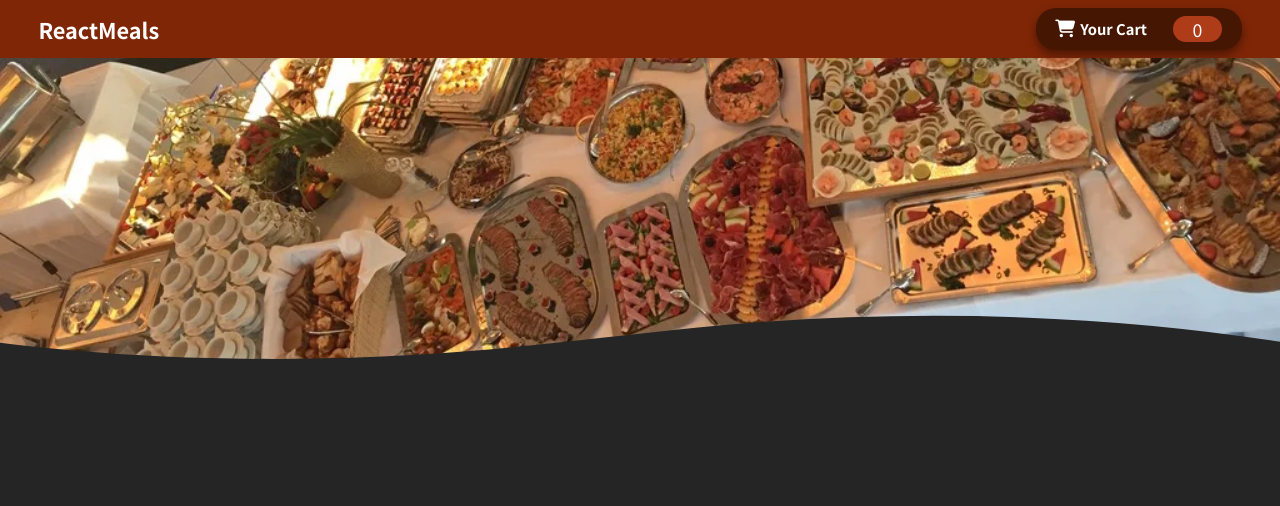
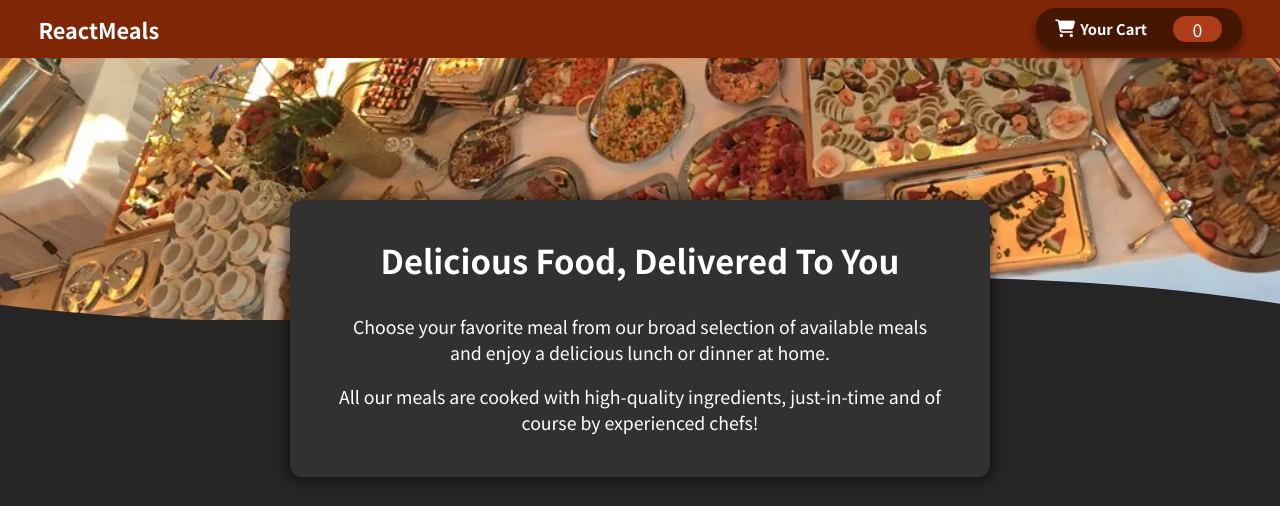
Before and after one commit to ArtemBohak/ReactMeals, a React (Create React App) app: page / in a window 1280 px wide. Shown: the top 506 px of the page. Built offline with nearby package versions, Linux system fonts and the light colour scheme.

Commit message:
Created new components, upgraded styling. * Greeting component added. * Card component created for styling other components. * Small fixes of styling the background image.

```diff
--- a/src/App.js
+++ b/src/App.js
@@ -1,10 +1,12 @@
 import React from 'react';
 import Header from './Components/Header/Header'
+import Greeting from './Components/Greeting/Greeting'
 
 function App() {
   return (
     <React.Fragment>
       <Header />
+      <Greeting />
     </React.Fragment>
   );
 }
--- /dev/null
+++ b/src/Components/CardStyle/Card.js
@@ -0,0 +1,10 @@
+import React from "react";
+import styles from "./Card.module.css";
+
+function Card({children, className, ...props}) {
+  return <div className={`${styles['card']} ${className}`}>
+    {children}
+  </div>;
+}
+
+export default Card;
--- /dev/null
+++ b/src/Components/CardStyle/Card.module.css
@@ -0,0 +1 @@
+.card{padding:2% 4% 2% 4%;border-radius:12px;color:#fff;background-color:var(--dark);-webkit-box-shadow:0 0px 10px 5px rgba(0,0,0,0.4);box-shadow:0 0px 10px 5px rgba(0,0,0,0.4)}
--- /dev/null
+++ b/src/Components/CardStyle/Card.module.scss
@@ -0,0 +1,8 @@
+.card {
+  padding: 2% 4% 2% 4%;
+  border-radius: 12px;
+
+  color: #fff;
+  background-color: var(--dark);
+  box-shadow: 0 0px 10px 5px rgba($color: #000000, $alpha: 0.4);
+}
--- /dev/null
+++ b/src/Components/Greeting/Greeting.js
@@ -0,0 +1,21 @@
+import React from "react";
+
+import styles from "./Greeting.module.css";
+
+import Card from "../CardStyle/Card";
+
+export default function Greeting(props) {
+  return (
+    <Card className={styles["greeting-wrapper"]}>
+      <h2>Delicious Food, Delivered To You</h2>
+      <p>
+        Choose your favorite meal from our broad selection of available meals
+        and enjoy a delicious lunch or dinner at home.
+      </p>
+      <p>
+        All our meals are cooked with high-quality ingredients, just-in-time and
+        of course by experienced chefs!
+      </p>
+    </Card>
+  );
+}
--- /dev/null
+++ b/src/Components/Greeting/Greeting.module.css
@@ -0,0 +1 @@
+.greeting-wrapper{text-align:center;max-width:700px;margin:25vh auto 2vh auto}.greeting-wrapper h2{font-size:calc(var(--adaptive-font) * 1.85);font-weight:700;margin:2% 0 5%}.greeting-wrapper p{font-size:calc(var(--adaptive-font));font-weight:400}
--- /dev/null
+++ b/src/Components/Greeting/Greeting.module.scss
@@ -0,0 +1,17 @@
+.greeting-wrapper {
+  text-align: center;
+  max-width: 700px;
+  margin: 25vh auto 2vh auto;
+
+  & h2 {
+    font-size: calc(var(--adaptive-font) * 1.85);
+    font-weight: 700;
+
+    margin: 2% 0 5%;
+  }
+
+  & p {
+    font-size: calc(var(--adaptive-font));
+    font-weight: 400;
+  }
+}
--- a/src/index.css
+++ b/src/index.css
@@ -1,7 +1,7 @@
 @import url("https://fonts.googleapis.com/css2?family=Noto+Sans+JP:wght@400;700&display=swap");
 
 :root {
-  --adaptive-font: calc(16px + 2 * ((100vw - 320px) / (1440 - 320)));
+  --adaptive-font: calc(16px + 2   * ((100vw - 320px) / (1440 - 320)));
   --orange: #7f2607;
   --dark-orange: #451602;
   --dark: #323132;
@@ -18,24 +18,30 @@ html {
 body {
   margin: 0;
   background-color: #262526;
+  font-size: var(--adaptive-font);
+}
+
+#root {
+  padding: 0 3vw;
 }
 
 #background-image {
   width: 100vw;
-  height: 45vh;
+  height: 40vh;
   z-index: -1;
+
 
   background-position: 50% 50%;
   background-size: cover;
   background-image: url(./Images/meals.webp);
-  position: relative;
+  position: absolute;
   left: 0;
   top: 0;
 }
 
 .wavy-border {
   position: absolute;
-  bottom: 0;
+  bottom: -2px;
   left: 0;
   width: 100%;
   overflow: hidden;
```
